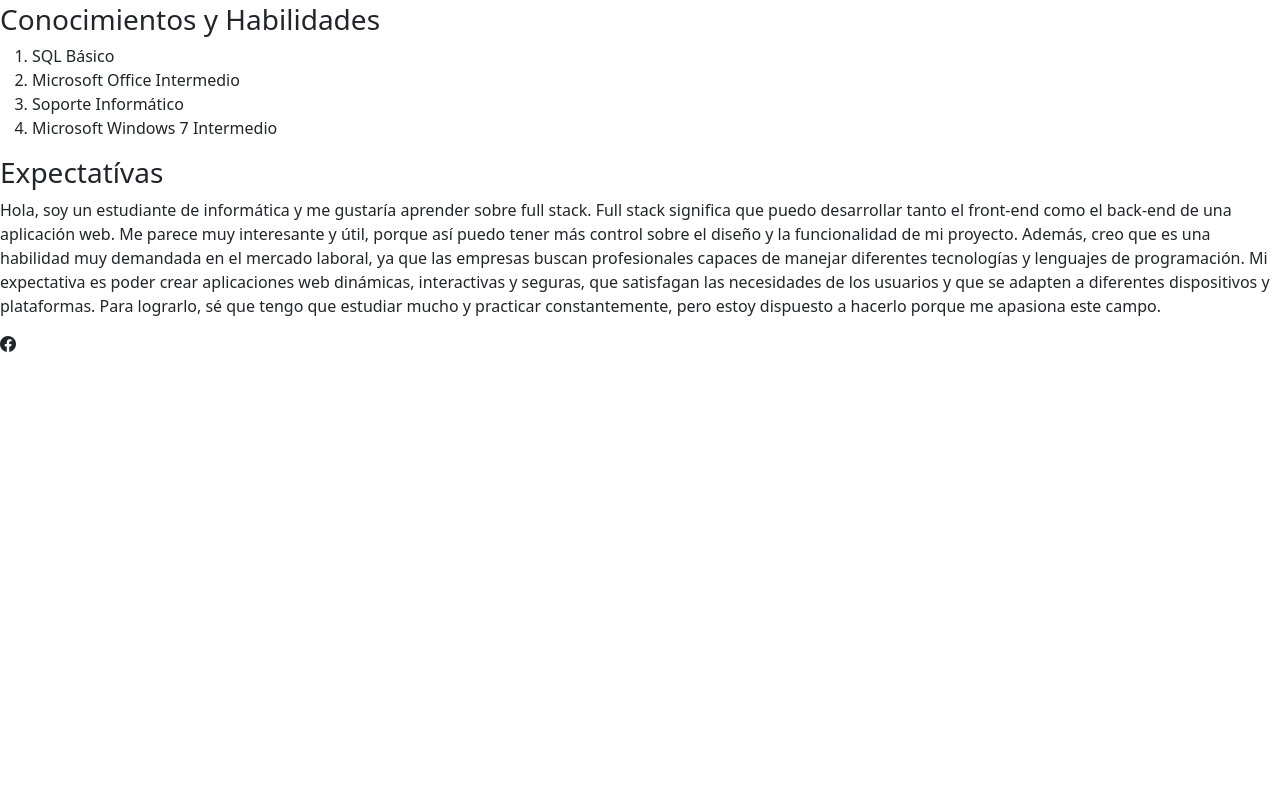
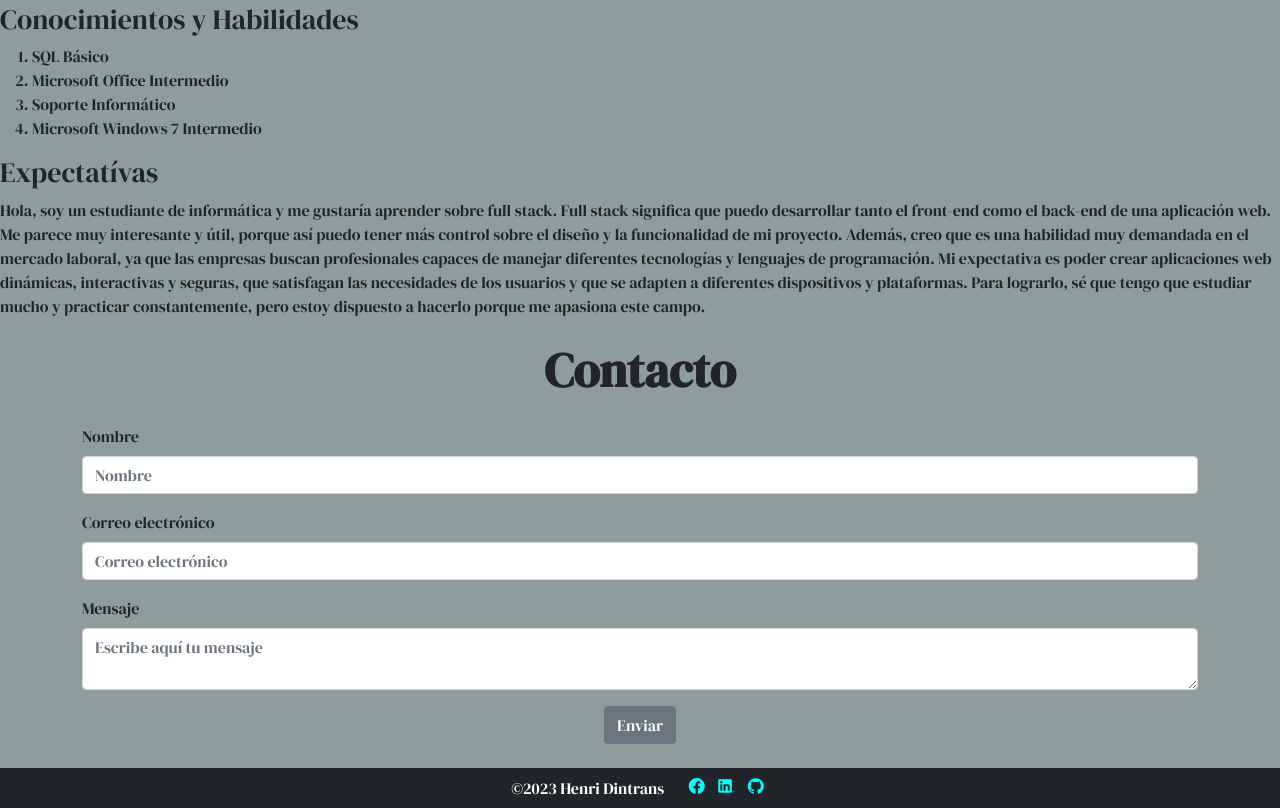
Before and after one commit to Negeo/Desafio6, a plain HTML site: page index.html in a window 1280 px wide. Shown: the part 953-1761 px from the top of the page. Before the commit the page ends 1311 px from the top, so only its background shows below. Drawn offline with nearby package versions, Linux system fonts and the light colour scheme.

Commit message:
Se hace footer, css footer y body. Link redes sociales, contacto y creación contacto

```diff
--- a/assets/css/style.css
+++ b/assets/css/style.css
@@ -0,0 +1,24 @@
+body {
+    font-family: DM Serif Display;
+    background-color: rgb(143, 156, 156);
+}
+
+
+
+footer p,a{
+    color: white;
+    text-decoration: solid;
+    font-weight: lighter;
+    margin: 0px;
+    text-align: left;
+}
+.corporate {
+    text-align: left;
+    text-decoration:wavy;
+}
+.redes {
+    color: aqua;
+    text-align: right;
+    padding-left: 1%;
+    letter-spacing: 5px;
+}
--- a/index.html
+++ b/index.html
@@ -38,8 +38,8 @@
                   <li><a class="dropdown-item" href="#">Educacion</a></li>
                   <li><a class="dropdown-item" href="#">Experiencia</a></li>
                   <li><a class="dropdown-item" href="#">Proyectos</a></li>
-                  <li><a class="dropdown-item" href="#">Contacto</a></li>
-                  <li><a class="dropdown-item" href="#">Redes Sociales</a></li>
+                  <li><a class="dropdown-item" href="#Contacto">Contacto</a></li>
+                  <li><a class="dropdown-item" href="#Redes Sociales">Redes Sociales</a></li>
                 </ul>
               </li>
             </ul>
@@ -119,10 +119,35 @@
             <p>Hola, soy un estudiante de informática y me gustaría aprender sobre full stack. Full stack significa que puedo desarrollar tanto el front-end como el back-end de una aplicación web. Me parece muy interesante y útil, porque así puedo tener más control sobre el diseño y la funcionalidad de mi proyecto. Además, creo que es una habilidad muy demandada en el mercado laboral, ya que las empresas buscan profesionales capaces de manejar diferentes tecnologías y lenguajes de programación. Mi expectativa es poder crear aplicaciones web dinámicas, interactivas y seguras, que satisfagan las necesidades de los usuarios y que se adapten a diferentes dispositivos y plataformas. Para lograrlo, sé que tengo que estudiar mucho y practicar constantemente, pero estoy dispuesto a hacerlo porque me apasiona este campo.</p>
         </section>
     </main>
-    <footer>
-
-        <i class="fi fi-brands-facebook"></i>
-
+<!-- Contacto -->
+    <section id="Contacto" class="container my-4">
+            <h2 class="display-5 fw-bold text-center my-4">Contacto</h2>
+            <form>
+                <div class="mb-3">
+                    <label class="mb-2">Nombre</label>
+                    <input class="form-control" placeholder="Nombre">
+                </div>
+                <div class="mb-3">
+                    <label class="mb-2">Correo electrónico</label>
+                    <input class="form-control" placeholder="Correo electrónico" />
+                </div>
+                <div class="mb-3">
+                    <label class="mb-2">Mensaje</label>
+                    <textarea class="form-control" placeholder="Escribe aquí tu mensaje"></textarea>
+                </div>
+                <div class="text-center">
+                <button type="submit" class="btn btn-secondary text-light">Enviar</button>
+                </div>
+            </form>
+    </section>
+<!-- Footer Redes Sociales y derechos -->
+    <footer id="Redes Sociales"  class="m-0 row justify-content-center bg-dark p-2">
+        <p class="col-auto text-center  corporate">©2023<a href="index.html"> Henri Dintrans</a></p>
+        <div class="col-auto text-center redes">
+            <i class="fi fi-brands-facebook"></i>
+            <i class="fi fi-brands-linkedin"></i>
+            <i class="fi fi-brands-github"></i>
+        </div>
     </footer>
 <!-- Paquete Bootstrap con Popper -->
 <script src="https://cdn.jsdelivr.net/npm/bootstrap@5.1.3/dist/js/bootstrap.bundle.min.js" integrity="sha384-ka7Sk0Gln4gmtz2MlQnikT1wXgYsOg+OMhuP+IlRH9sENBO0LRn5q+8nbTov4+1p" crossorigin="anonymous"></script>
```
